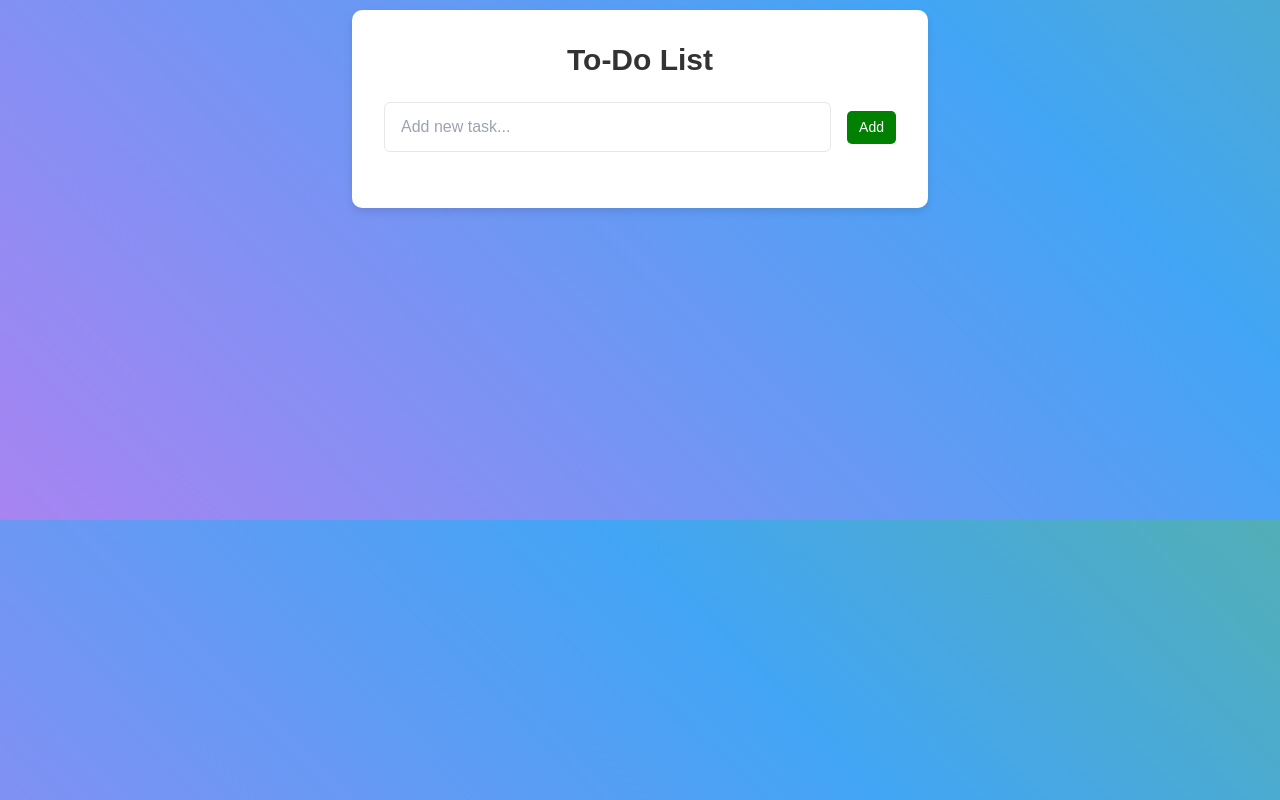
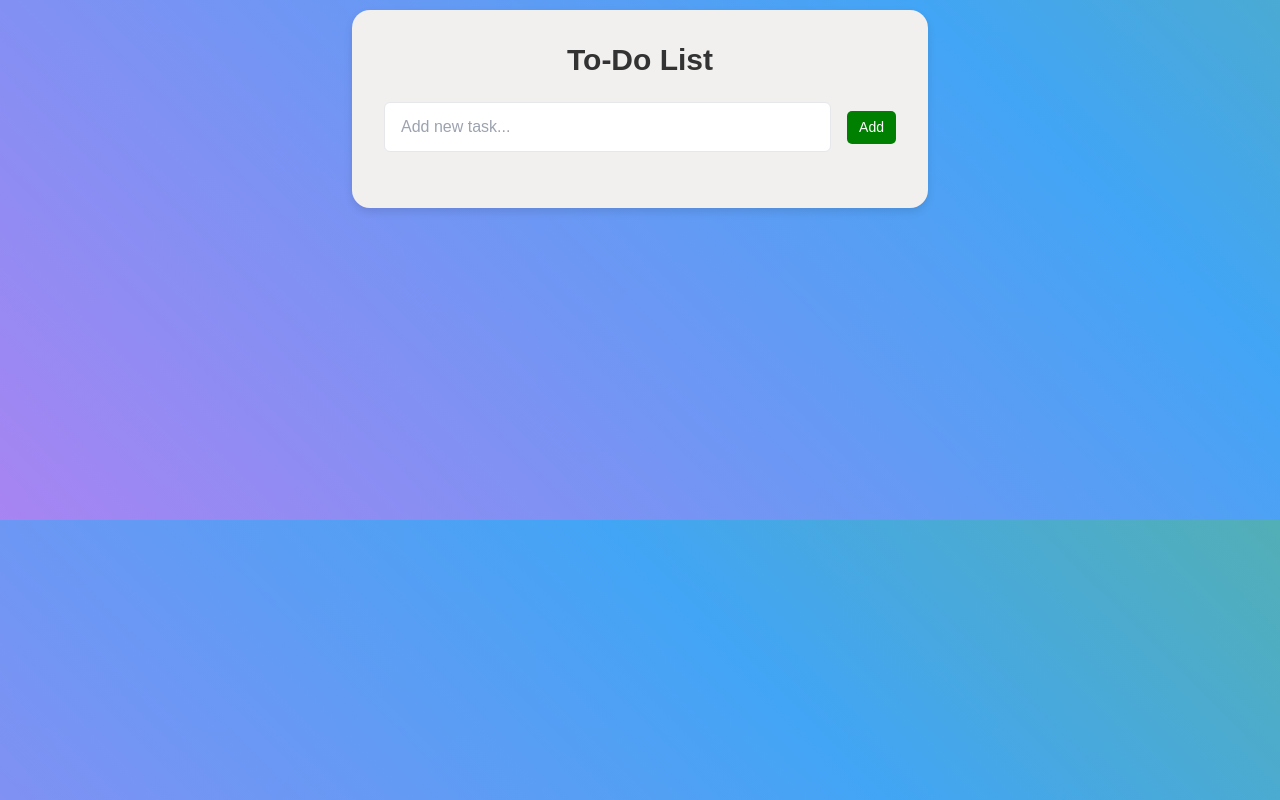
Before and after one commit to Rabianzo/To-Do-Project, a website: page public/index.html in a window 1280 px wide. Drawn offline with nearby package versions, Linux system fonts and the light colour scheme.

Commit message:
colour updates

```diff
--- a/public/styles.css
+++ b/public/styles.css
@@ -173,12 +173,12 @@ body {
 .container {
     margin-top: 10px;
     padding: 2rem;
-    background-color: white;
-    border-radius: 10px;
+    background-color: #F2F0EF;
+    border-radius: 18px;
     box-shadow: 0 4px 8px rgba(0, 0, 0, 0.1);
 }
 
-/* Task item container (no changes needed, just keeping it for completeness) */
+/* Task item container*/
 #task-list li {
     display: flex;
     justify-content: space-between;
@@ -190,7 +190,7 @@ body {
     box-shadow: 0 2px 5px rgba(0, 0, 0, 0.1);
 }
 
-/* Button styling (no changes needed) */
+/* Button styling*/
 .done-btn, .delete-btn, .add-btn {
     font-size: 14px;
     padding: 6px 12px;
@@ -204,7 +204,7 @@ body {
 }
 
 .delete-btn:hover {
-    background-color: green;
+    background-color: black;
     transform: translateY(-2px) scale(1.05);
     box-shadow: 0 5px 10px rgba(0, 0, 0, 0.3);
 }
```
